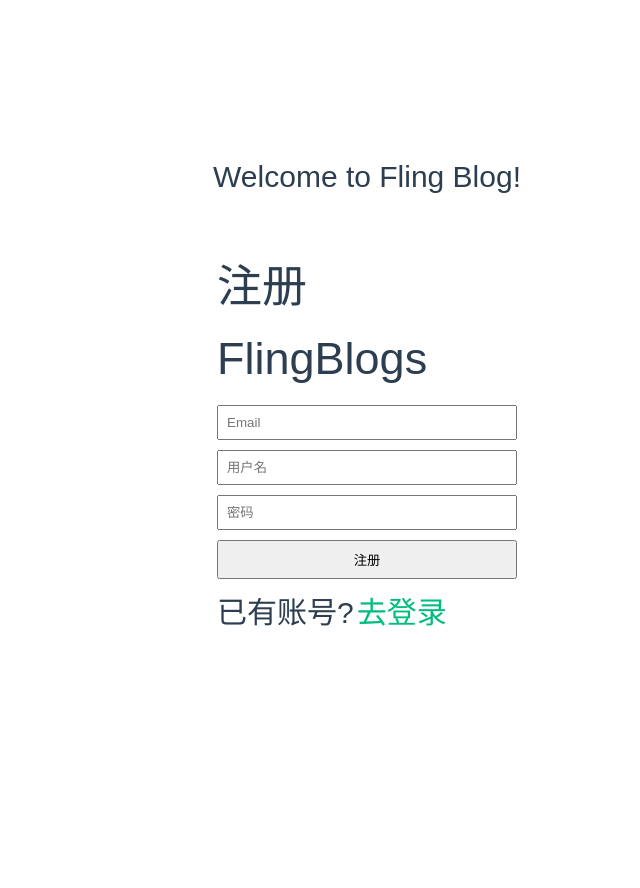
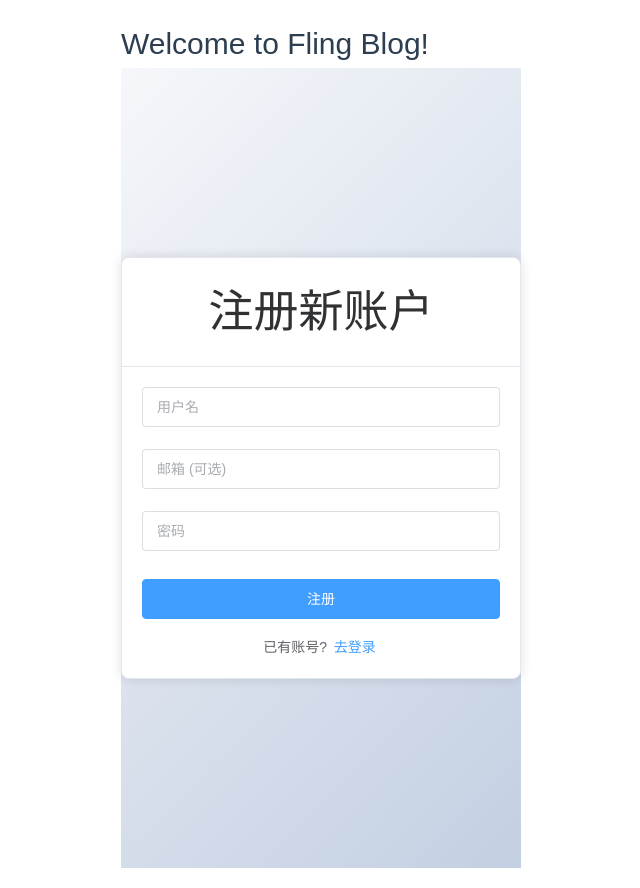
Before and after one commit to Z-Ful-in/FlingBlogs, a Vue app in the folder frontend/: page /register in a window 1280 px wide. Shown: the whole page, without its empty margins (119-759 px from the left). Before the commit the page ends 840 px from the top, so only its background shows below. Built offline with nearby package versions, Linux system fonts and the light colour scheme.

Commit message:
重构Register页样式

```diff
--- a/frontend/src/views/Register.vue
+++ b/frontend/src/views/Register.vue
@@ -1,54 +1,102 @@
 <script setup>
-import userApi from '../api/userApi.js'
-import {ref} from "vue";
-import {useRouter} from "vue-router";
+import { ref, reactive } from 'vue'
+import userApi from '@/api/userApi'
+import { useRouter } from 'vue-router'
+import {ElMessage} from "element-plus";
 
-const username = ref("")
-const password = ref("")
-const email = ref("")
 const router = useRouter()
+const loading = ref(false)
+const form = reactive({
+  username: '',
+  password: '',
+  email: ''
+})
 
 const handleRegister = async () => {
+  if(!form.username || !form.password) {
+    ElMessage.warning('请填写完整信息')
+    return
+  }
+  loading.value = true
   try {
-    const response = await userApi.register({
-      username: username.value,
-      password: password.value,
-      email: email.value
-    })
-    if (response && response.message === '注册成功') {
-      alert('注册成功！去登录吧')
-      router.push('/login')
-    } else {
-      // 如果后端逻辑有变化，这里作为一个兜底
-      alert(response.message || '注册成功')
-      router.push('/login')
-    }
-  }catch (error) {
-    alert('注册失败：' + (error.response?.data?.message || '未知错误'))
+    const res = await userApi.register(form)
+    ElMessage.success(res.message || '注册成功！请登录')
+    router.push('/login')
+  } catch (error) {
+    ElMessage.error(error.response?.data?.message || '注册失败')
+  } finally {
+    loading.value = false
   }
 }
-
 </script>
 
 <template>
   <div class="auth-container">
-    <h2>注册 FlingBlogs</h2>
-    <input v-model="email" type="email" placeholder="Email" />
-    <input v-model="username" type="text" placeholder="用户名" />
-    <input v-model="password" type="password" placeholder="密码" />
-    <button @click="handleRegister">注册</button>
-    <p>已有账号?<router-link to="/login">去登录</router-link></p>
+    <el-card class="auth-card">
+      <template #header>
+        <h2 class="auth-title">注册新账户</h2>
+      </template>
+
+      <el-form :model="form" size="large">
+        <el-form-item>
+          <el-input v-model="form.username" placeholder="用户名" :prefix-icon="User" />
+        </el-form-item>
+        <el-form-item>
+          <el-input v-model="form.email" placeholder="邮箱 (可选)" :prefix-icon="Message" />
+        </el-form-item>
+        <el-form-item>
+          <el-input
+              v-model="form.password"
+              type="password"
+              placeholder="密码"
+              :prefix-icon="Lock"
+              show-password
+              @keyup.enter="handleRegister"
+          />
+        </el-form-item>
+        <el-button type="primary" class="submit-btn" :loading="loading" @click="handleRegister">
+          注册
+        </el-button>
+      </el-form>
+
+      <div class="auth-footer">
+        已有账号? <router-link to="/login" class="link">去登录</router-link>
+      </div>
+    </el-card>
   </div>
 
 </template>
 
 <style scoped>
+/* 复用 Login 的样式，实际开发中应提取到全局 CSS 中 */
 .auth-container {
   display: flex;
-  flex-direction: column;
-  max-width: 300px;
-  margin: 50px auto;
-  gap: 10px;
+  justify-content: center;
+  align-items: center;
+  min-height: 100vh;
+  background: linear-gradient(135deg, #f5f7fa 0%, #c3cfe2 100%);
 }
-input, button { padding: 8px; }
+.auth-card {
+  width: 400px;
+  border-radius: 8px;
+}
+.auth-title {
+  text-align: center;
+  margin: 0;
+  color: #303133;
+}
+.submit-btn {
+  width: 100%;
+  font-weight: bold;
+}
+.auth-footer {
+  margin-top: 15px;
+  text-align: center;
+  font-size: 14px;
+  color: #606266;
+}
+.link {
+  color: #409EFF;
+  text-decoration: none;
+}
 </style>
```
